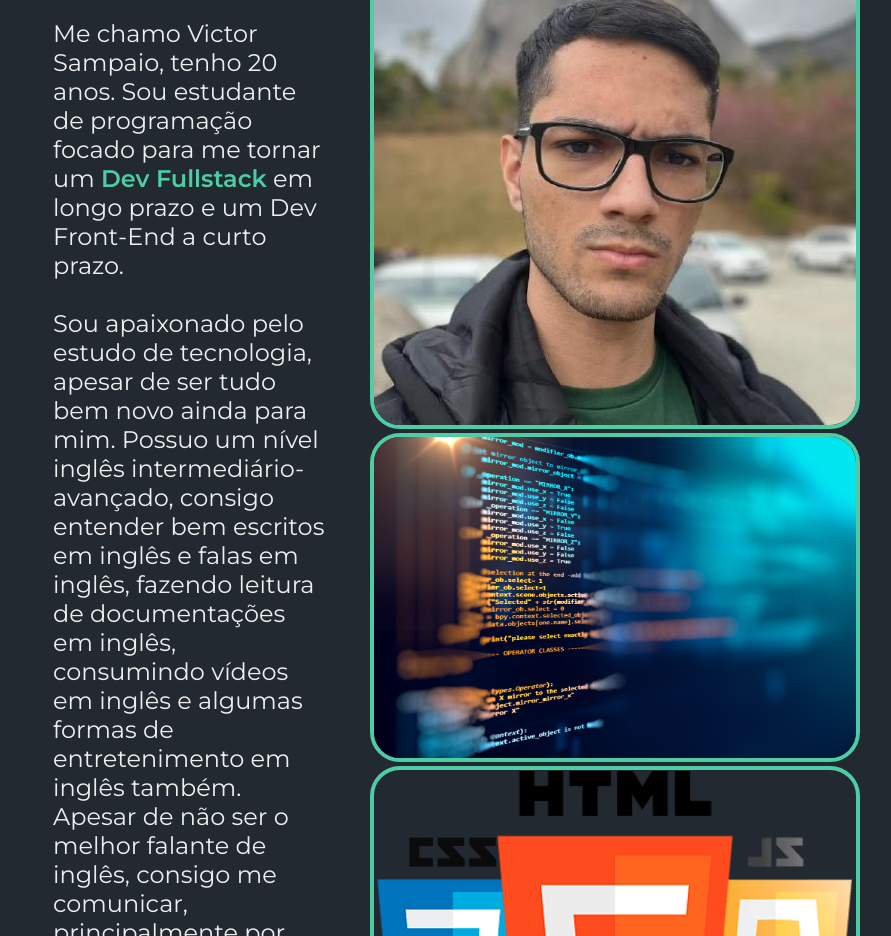
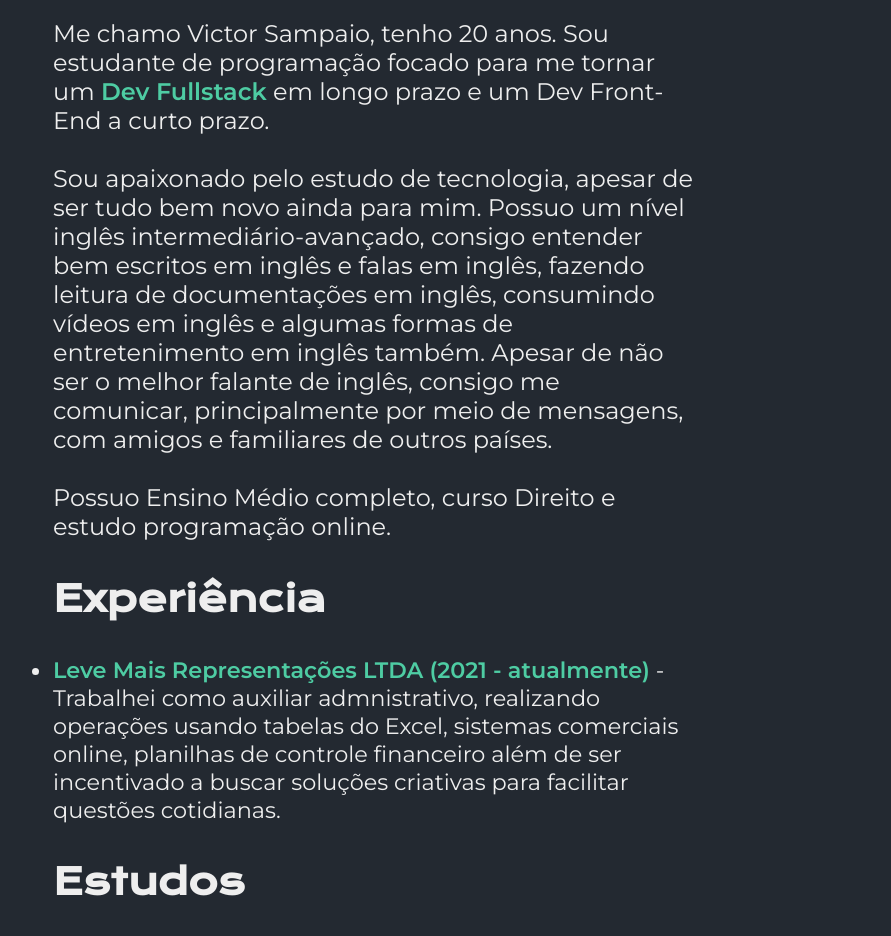
Before and after one commit to victor-ss13/Portfolio, a plain HTML site: page Portfólio/curriculo.html in a window 1280 px wide. Shown: the part 192-1128 px from the top of the page, without its empty margins (139-1030 px from the left). Drawn offline with nearby package versions, Linux system fonts and the light colour scheme.

Commit message:
Update curriculo.html

```diff
--- a/Portfólio/curriculo.html
+++ b/Portfólio/curriculo.html
@@ -34,11 +34,6 @@
                 <li class="lista__item">HTML e CSS: cabeçalho, footer e variáveis CSS - Alura Cursos <a class="link__certificado" href="https://cursos.alura.com.br/user/victor-sampaio2003/course/html-css-cabecalho-footer-variaveis-css/formalCertificate " target="_blank" rel="noopener noreferrer">com certificado</a></li><br>
             </ul>
         </section>
-        <div class="imagens">
-            <img class="apresentacao__imagem__curriculo" src="./assets/victor.png" alt="Victor Sampaio">
-            <img class="apresentacao__imagem__curriculo" src="./assets/program.jpg" alt="Programação">
-            <img class="apresentacao__imagem__curriculo" src="./assets/Front.png" alt="Front-End">
-        </div>
     </main>
     <footer class="rodape">
         <p>Desenvolvido por Victor Sampaio</p>
```
